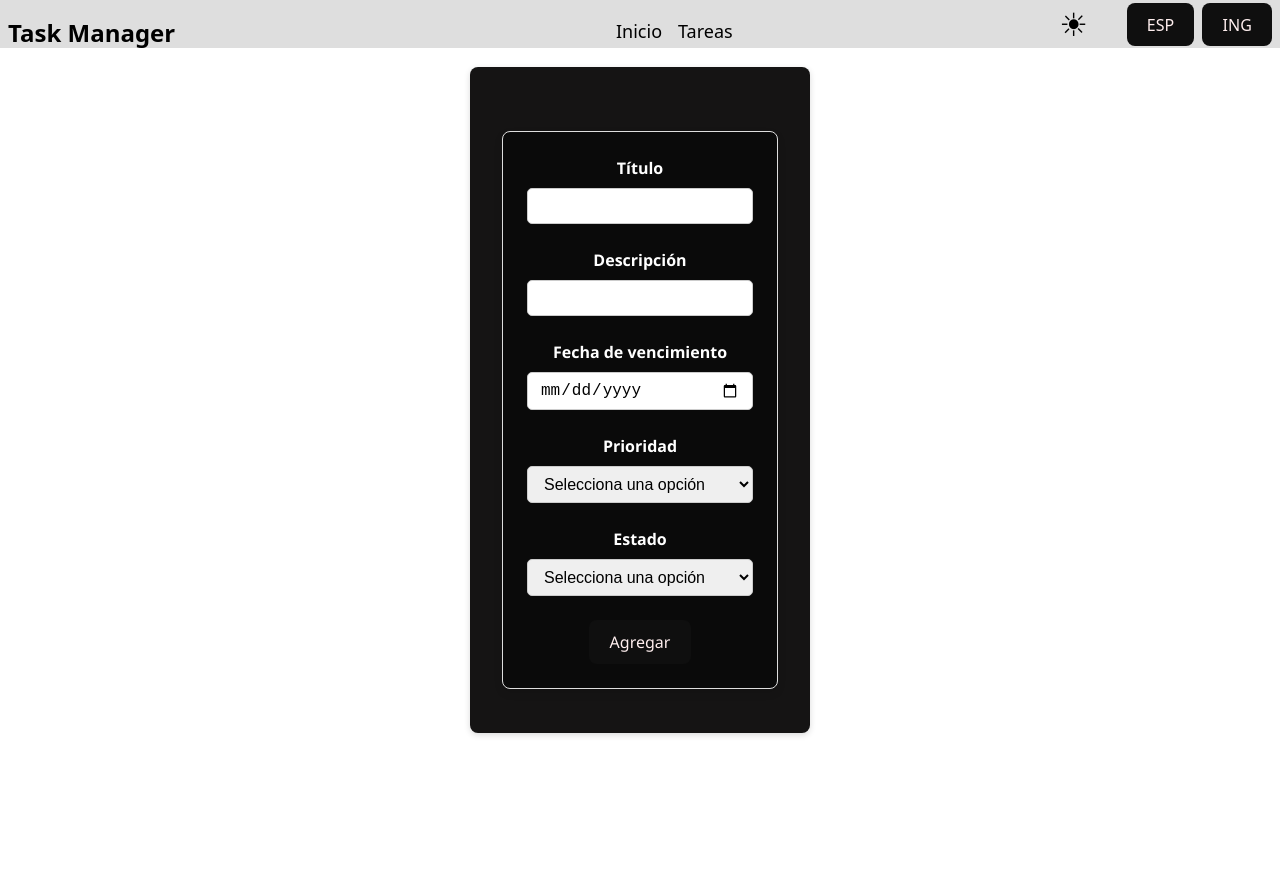
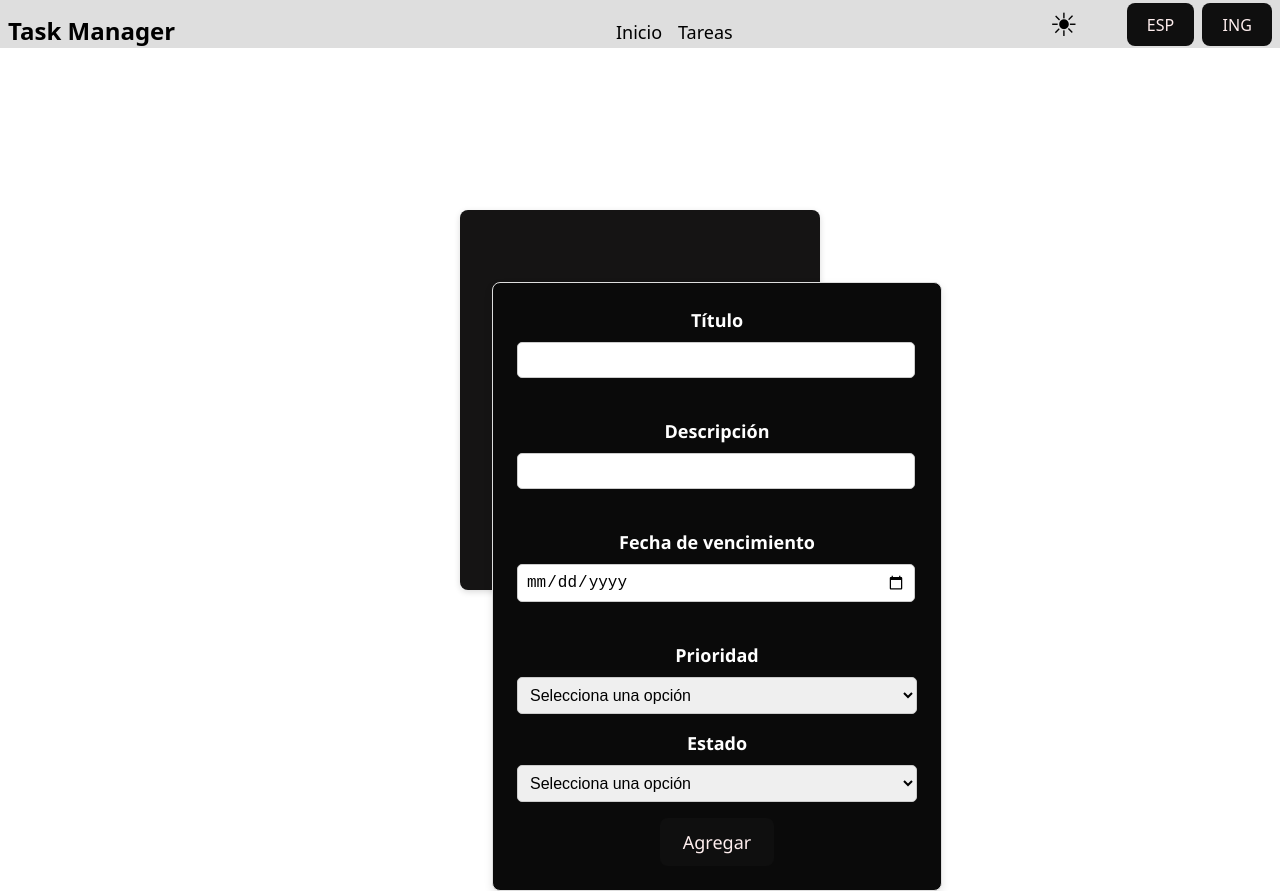
Before and after one commit to agussnb/challenge_tecnico_connexa, a React (Vite) app: page /tasks/1 in a window 1280 px wide. Before the commit the page ends 800 px from the top, so only its background shows below. Built offline with nearby package versions, Linux system fonts and the light colour scheme.

Commit message:
Update: Agregado de @Query para pantalla con res menor a 1920x1080 y ajustes al estilo default

```diff
--- a/src/components/NavBar/NavBar.css
+++ b/src/components/NavBar/NavBar.css
@@ -9,16 +9,17 @@
     left: 0%;
 
 }
-.navbar__logo h1{
+.navbar h1{
     display: flex;
     justify-content: flex-start;
     font-size: x-large;
     color: #000;
     position: fixed;
-    top: 0%;
+    bottom: 94%;
     left: 0%;
     margin-left: 0.5rem;
 }
+
 .navbar__links{
   display: flex;
   justify-content: center;
@@ -27,10 +28,10 @@
   gap: 1rem;
   color: #000;
   position: inherit;
-  top:0%;
+  bottom: 94%;
   left: 45%;
+}
 
-}
 .navbar__links a {
   text-decoration: none;
   color: inherit;
@@ -49,6 +50,35 @@
   color: rgb(0, 0, 0);
   font-size: 2rem;
   position: relative;
-  right: 12rem;
+  left: 87%;
+  max-width: fit-content;
+  max-height: fit-content;
+}
 
+@media (max-width:1920px) and (max-height:800px){
+  .navbar h1{
+    display: flex;
+    justify-content: flex-start;
+    font-size: x-large;
+    color: #000;
+    position: fixed;
+    bottom: 92%;
+    left: 0%;
+    margin-left: 0.5rem;
+  }
+
+  .navbar__links{
+    display: flex;
+    justify-content: center;
+    font-size: large;
+    list-style: none;
+    gap: 1rem;
+    color: #000;
+    position: inherit;
+    bottom: 92%;
+    left: 45%;
+  }
+  .screenMode{
+    left: 82%;
+  }
 }
--- a/src/components/TaskForm/TaskForm.css
+++ b/src/components/TaskForm/TaskForm.css
@@ -6,15 +6,21 @@ form {
   border-radius: 8px;
   box-shadow: 0 4px 8px rgba(0,0,0,0.1);
   padding: 1.5rem;
-  max-width: 500px;
+  width: 600px;
   margin: 2rem auto;
   margin-bottom: 0.75rem;
   box-sizing: border-box;
   font-family: 'Segoe UI', Tahoma, Geneva, Verdana, sans-serif;
+  font-size: xx-large;
 }
 
-.form-group {
+form input{
+  width: 500px;
+}
+
+.form-group input{
   margin-bottom: 1.5rem;
+  width: 532px;
 }
 
 label {
@@ -26,35 +32,24 @@ label {
 
 input.form-control,
 select.form-control {
-  width: 100%;
-  padding: 0.5rem 0.75rem;
   border: 1px solid #ccc;
   border-radius: 5px;
   font-size: 1rem;
   transition: border-color 0.3s ease;
 }
 
-input.form-control:focus,
-select.form-control:focus {
-  outline: none;
-  border-color: #007bff;
-  box-shadow: 0 0 5px rgba(0, 123, 255, 0.5);
-}
 
 
-/* button {
-  background-color: #007bff;
-  color: white;
-  border: none;
-  padding: 0.75rem 1.5rem;
-  font-size: 1rem;
-  font-weight: 600;
-  border-radius: 5px;
-  cursor: pointer;
-  transition: background-color 0.3s ease;
-  width: 100%;
+@media (max-width:1920px) and (max-height:800px){
+  form {
+  margin-top: 2.5rem ;
+  margin-bottom: 0.75rem;
 }
-
-button:hover {
-  background-color: #0056b3;
+.form-group input{
+  width: 380px;
 }
+form{
+  width: 450px;
+  font-size: large;
+}
+}
--- a/src/components/TaskForm/components/TaskInput.css
+++ b/src/components/TaskForm/components/TaskInput.css
@@ -6,7 +6,6 @@
     color: red;
     margin-top: 0.25rem;
     font-weight: bolder;
-
 }
 
 .form-group{
@@ -21,10 +20,6 @@
     font-weight: bold;
 }
 
-.form-group input{
-    max-width: 200px;
-}
-
 .form-control{
     padding: 0.5rem;
     border-color: 1px solid grey;
--- a/src/components/TaskList/TaskList.css
+++ b/src/components/TaskList/TaskList.css
@@ -4,7 +4,6 @@
   gap: 2rem;
   padding: 20px;
   justify-items: center;
-  margin-top: 5rem;
 }
 
 .card {
@@ -38,13 +37,13 @@
   color: #000000;
   font-size: large;
 }
+
 .buttons{
-
-    padding: 0.25rem;
     display: grid;
-    gap: 20px;
-
-
+    max-width: fit-content;
+    position: fixed;
+    right: 5%;
+    gap: 1rem;
 }
 .taskButtons{
     display: grid;
@@ -52,10 +51,14 @@
     gap: 1rem;
     justify-items: center;
 }
-.filter {
-    display: flex;
-    justify-content: center;
-}
+
+ .filter{
+  display: flex;
+  justify-content: start;
+  position: fixed;
+  left: 5%;
+  top: 8%;
+ }
 
 .filter label {
     font-weight: 600;
@@ -89,3 +92,144 @@
 .favoriteStar.favorite {
     color: gold;
 }
+
+@media (max-width:1920px) and (max-height:800px){
+  .buttons{
+    display: grid;
+    max-width: fit-content;
+    position: fixed;
+    right: 5%
+}
+
+ .filter{
+  justify-content: start;
+  position: fixed;
+  left: 5%;
+  top: 12%;
+ }
+ .task-list-container{
+  grid-template-columns: repeat(2, 1fr);
+ }
+
+ .card{
+  max-height: 380px;
+ }
+
+}.task-list-container {
+  display: grid;
+  grid-template-columns: repeat(3, 1fr);
+  gap: 2rem;
+  padding: 20px;
+  justify-items: center;
+}
+
+.card {
+  background-color: #dedede;
+  color: #000000;
+  border-radius: 8px;
+  box-shadow: 0 2px 6px rgba(0,0,0,0.15);
+  padding: 20px;
+  width: 100%;
+  max-width: 360px;
+  box-sizing: border-box;
+  transition: transform 0.2s ease;
+}
+
+.card:hover {
+  transform: translateY(-5px);
+  box-shadow: 0 6px 12px rgba(0,0,0,0.25);
+}
+
+.card h3 {
+  margin-top: 0;
+  font-weight: bold;
+  margin-bottom: 8px;
+  border-bottom: 2px solid #ccc;
+  padding-bottom: 6px;
+}
+
+.card p {
+  margin: 0.75rem;
+  font-weight: 300;
+  color: #000000;
+  font-size: large;
+}
+
+.buttons{
+    display: grid;
+    max-width: fit-content;
+    position: fixed;
+    right: 5%;
+    gap: 1rem;
+}
+.taskButtons{
+    display: grid;
+    grid-template-columns: repeat(2, 1fr);
+    gap: 1rem;
+    justify-items: center;
+}
+
+ .filter{
+  display: flex;
+  justify-content: start;
+  position: fixed;
+  left: 5%;
+  top: 8%;
+ }
+
+.filter label {
+    font-weight: 600;
+    color: #ffffff;
+    font-size: 0.95rem;
+    position: absolute;
+}
+
+.filter select {
+    padding: 0.5rem 1rem;
+    border-radius: 8px;
+    border: 1px solid #ccc;
+    font-size: 1rem;
+    transition: all 0.2s ease;
+    cursor: pointer;
+    width: fit-content;
+    position: relative;
+    top: 2rem;
+}
+
+.filter select option {
+    padding: 0.5rem;
+}
+.favoriteStar {
+    cursor: pointer;
+    font-size: 3rem;
+    color: rgb(0, 0, 0);
+    transition: color 0.2s ease;
+}
+
+.favoriteStar.favorite {
+    color: gold;
+}
+
+@media (max-width:1920px) and (max-height:800px){
+  .buttons{
+    display: grid;
+    max-width: fit-content;
+    position: fixed;
+    right: 5%
+}
+
+ .filter{
+  justify-content: start;
+  position: fixed;
+  left: 5%;
+  top: 12%;
+ }
+ .task-list-container{
+  grid-template-columns: repeat(2, 1fr);
+ }
+
+ .card{
+  max-height: 380px;
+ }
+
+}
```
